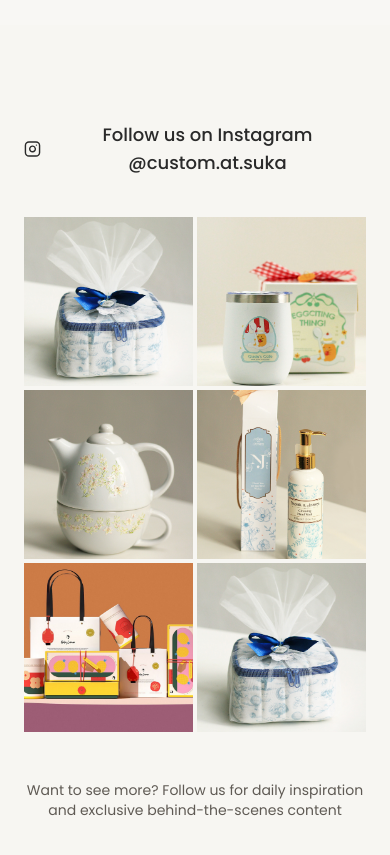
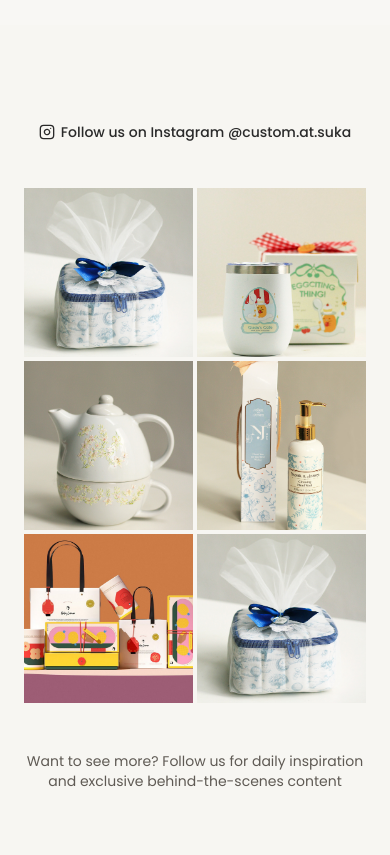
Before and after one commit to gerrardarya/sukaproject, a Next.js app in the folder frontend/: page / in a window 390 px wide. Shown: the part 4540-5395 px from the top of the page. Built offline with nearby package versions, Linux system fonts and the light colour scheme; no server answers; the database is empty; a web font is replaced by a local one.

Commit message:
feat: fix ig ui

```diff
--- a/frontend/src/components/sections/InstagramGallerySection.tsx
+++ b/frontend/src/components/sections/InstagramGallerySection.tsx
@@ -67,9 +67,9 @@ export default function InstagramGallerySection() {
             href={PROFILE_URL}
             target="_blank"
             rel="noopener noreferrer"
-            className="inline-flex items-center gap-2 text-foreground text-lg font-medium hover:text-accent transition-colors duration-200"
+            className="inline-flex items-center gap-1.5 sm:gap-2 text-foreground text-sm sm:text-lg font-medium hover:text-accent transition-colors duration-200"
           >
-            <Instagram className="w-5 h-5" />
+            <Instagram className="w-4 h-4 sm:w-5 sm:h-5 shrink-0" />
             Follow us on Instagram @custom.at.suka
           </a>
         </div>
```
